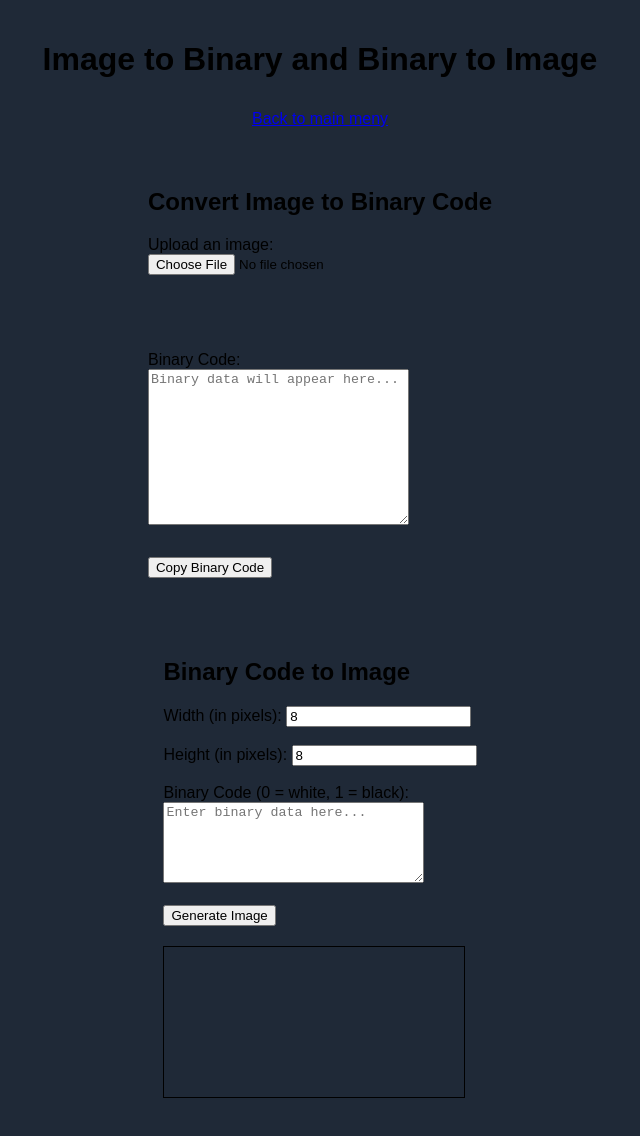
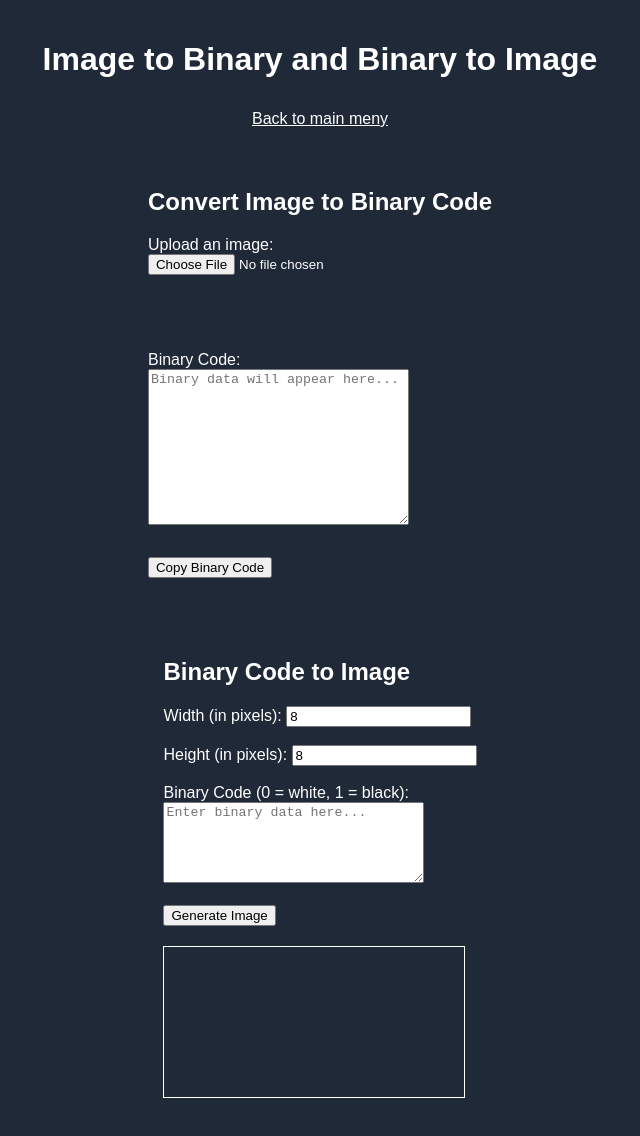
Before and after one commit to MrWaVey/webside-testing, a plain HTML site: page pixel.html in a window 1280 px wide. Shown: the whole page, without its empty margins (320-960 px from the left). Drawn offline with Linux system fonts and the light colour scheme.

Commit message:
pixel.css update 0.2

```diff
--- a/pixel.css
+++ b/pixel.css
@@ -13,12 +13,14 @@ header {
     margin-top: 20px; /* Gir litt plass på toppen */
     margin-bottom: 20px;
     width: 100%;
+    color: white;
 }
 
 header a {
     display: inline-block;
     margin-top: 10px;
     font-size: 16px;
+    color: white;
 }
 
 /* Center content and give some space between sections */
@@ -28,6 +30,7 @@ header a {
     flex: 1;
     padding: 20px;
     margin-bottom: 20px;
+    color: white;
 }
 
 #canvas-container {
@@ -35,12 +38,13 @@ header a {
 }
 
 canvas {
-    border: 1px solid #000;
+    border: 1px solid #ffffff;
 }
 
 .info {
     font-size: 1.2em;
     margin-top: 10px;
+    color: white;
 }
 
 #binaryCodeContainer {
```
